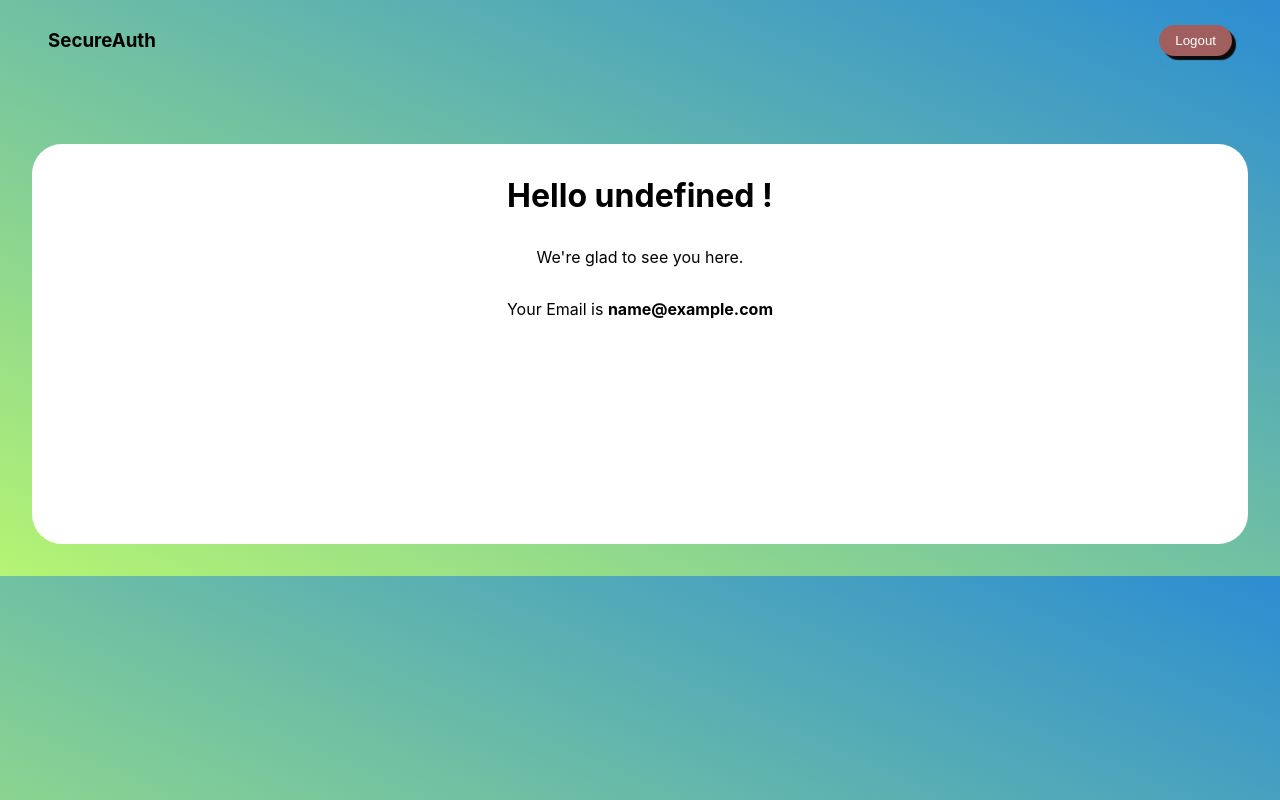
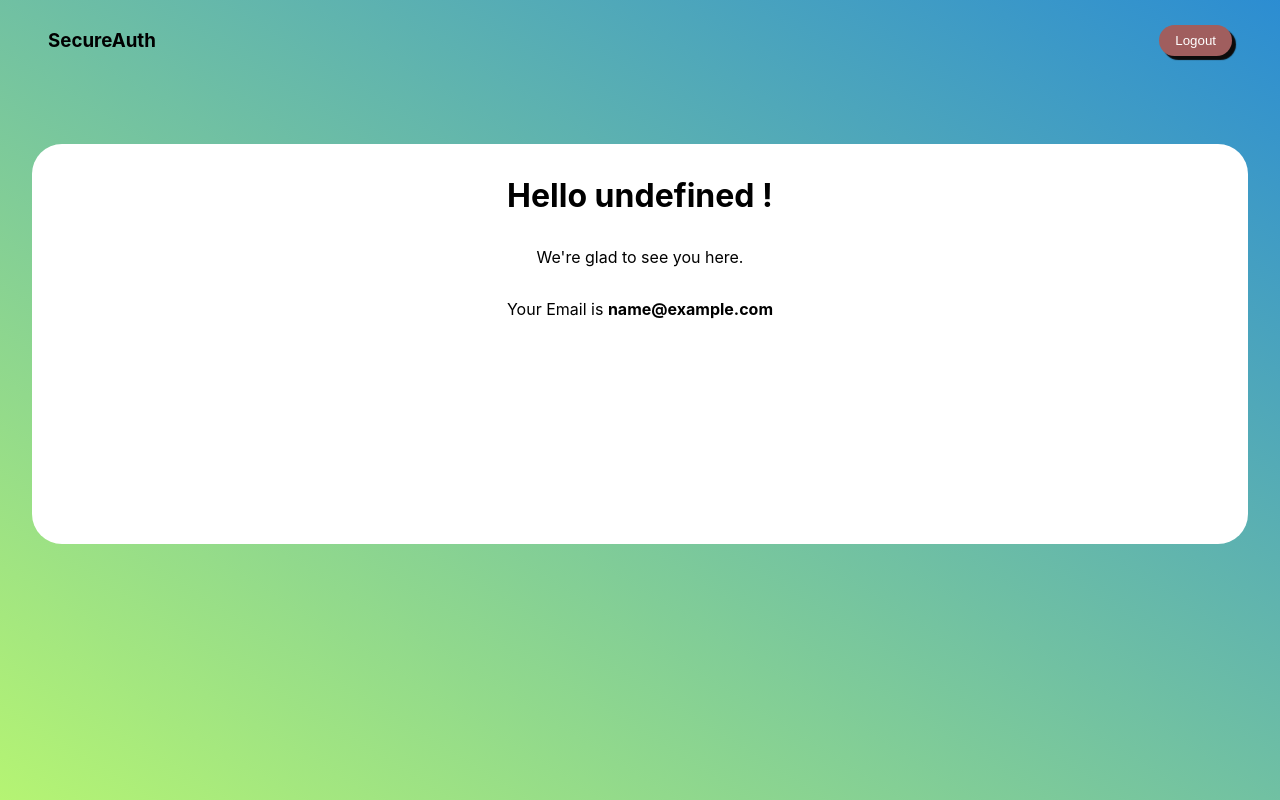
Before and after one commit to lokeshpandey1407/secureAuthFrontend, a React (Create React App) app: page /home in a window 1280 px wide. Built offline with nearby package versions, Linux system fonts and the light colour scheme; sample sign-in values are in the browser's storage.

Commit message:
minor fixes

```diff
--- a/src/App.css
+++ b/src/App.css
@@ -1,6 +1,7 @@
 .App {
   text-align: center;
   padding-bottom: 2rem;
+  min-height: 100vh;
 }
 
 .App-logo {
--- a/src/Components/Home/Home.jsx
+++ b/src/Components/Home/Home.jsx
@@ -6,6 +6,8 @@ const Home = () => {
   const [userInfo, setUserInfo] = useState({});
   const navigate = useNavigate();
   const token = JSON.parse(localStorage.getItem("user_token"));
+
+  //Decoding token to fetch token payload
   function decodeToken() {
     if (token) {
       const payload = token.split(".")[1];
@@ -15,6 +17,8 @@ const Home = () => {
     }
   }
 
+  //use Effect function to check if the token is present or not,
+  //if not present then user will be navigated to signin page
   useEffect(() => {
     if (!token) {
       navigate("/signin");
--- a/src/Components/Navbar/Navbar.jsx
+++ b/src/Components/Navbar/Navbar.jsx
@@ -1,4 +1,4 @@
-import React, { useEffect } from "react";
+import React from "react";
 import styles from "./Navbar.module.css";
 import { useNavigate } from "react-router-dom";
 
@@ -7,6 +7,7 @@ const Navbar = () => {
 
   const navigate = useNavigate();
 
+  //Signout function to handle signout functionality
   const handleSignout = () => {
     localStorage.removeItem("user_token");
     navigate("/signin");
--- a/src/Components/Signin/Signin.jsx
+++ b/src/Components/Signin/Signin.jsx
@@ -12,6 +12,7 @@ const Signin = () => {
   const [isLoading, setIsLoading] = useState(false);
   const navigate = useNavigate();
 
+  //handler function to change input
   const handleInputChange = (e) => {
     const { name, value } = e.target;
     setuserInfo((prev) => {
@@ -19,6 +20,7 @@ const Signin = () => {
     });
   };
 
+  //Sign in function to handle signin
   const handleSignin = async (e) => {
     e.preventDefault();
     if (userInfo.email === "" || userInfo.email === null) {
@@ -63,6 +65,7 @@ const Signin = () => {
       setIsLoading(false);
     }
   };
+
   useEffect(() => {
     const token = JSON.parse(localStorage.getItem("user_token"));
     if (token) {
```
Also changed, not shown: 2 other files (tests, documents, lock files or other folders).
